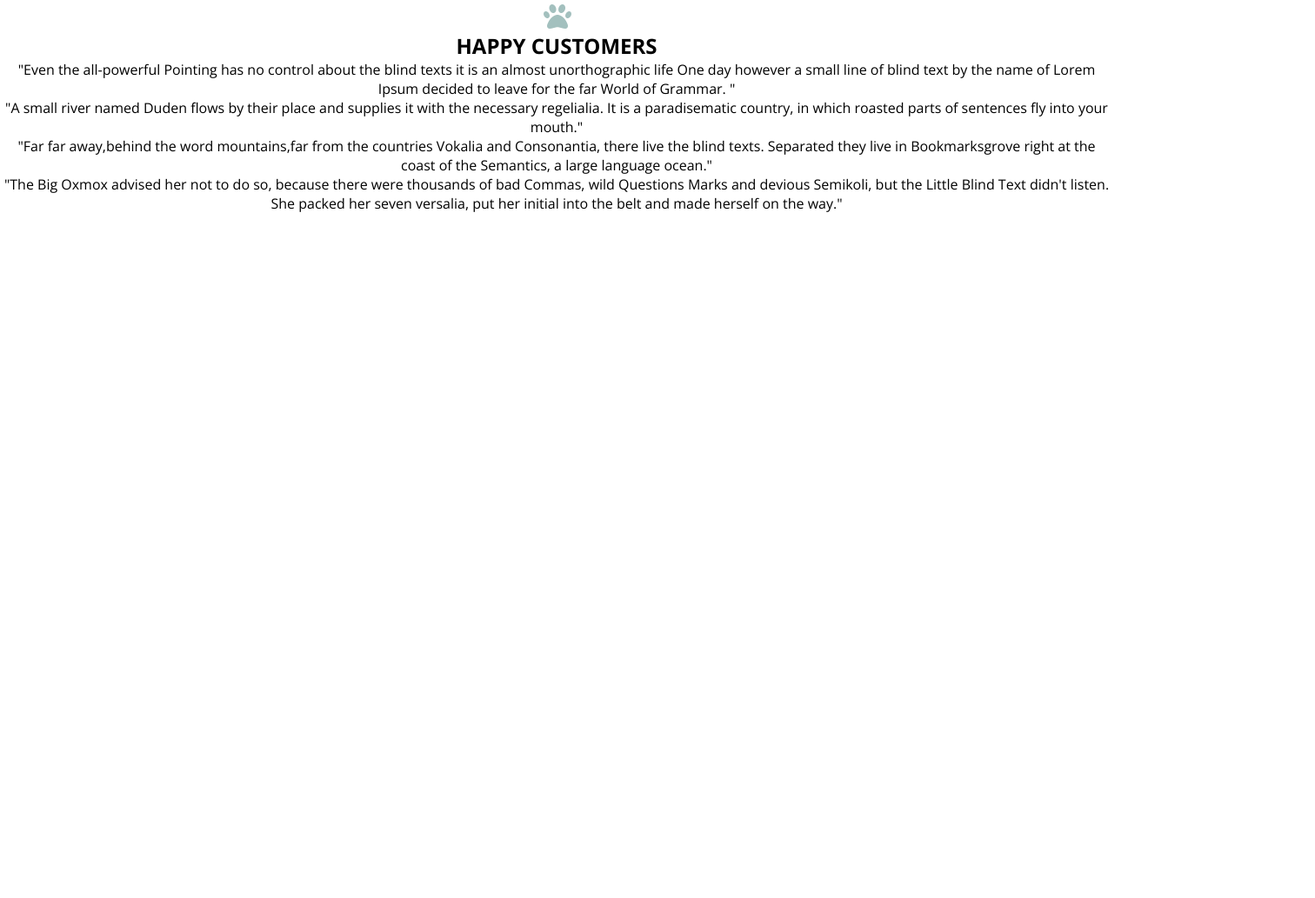
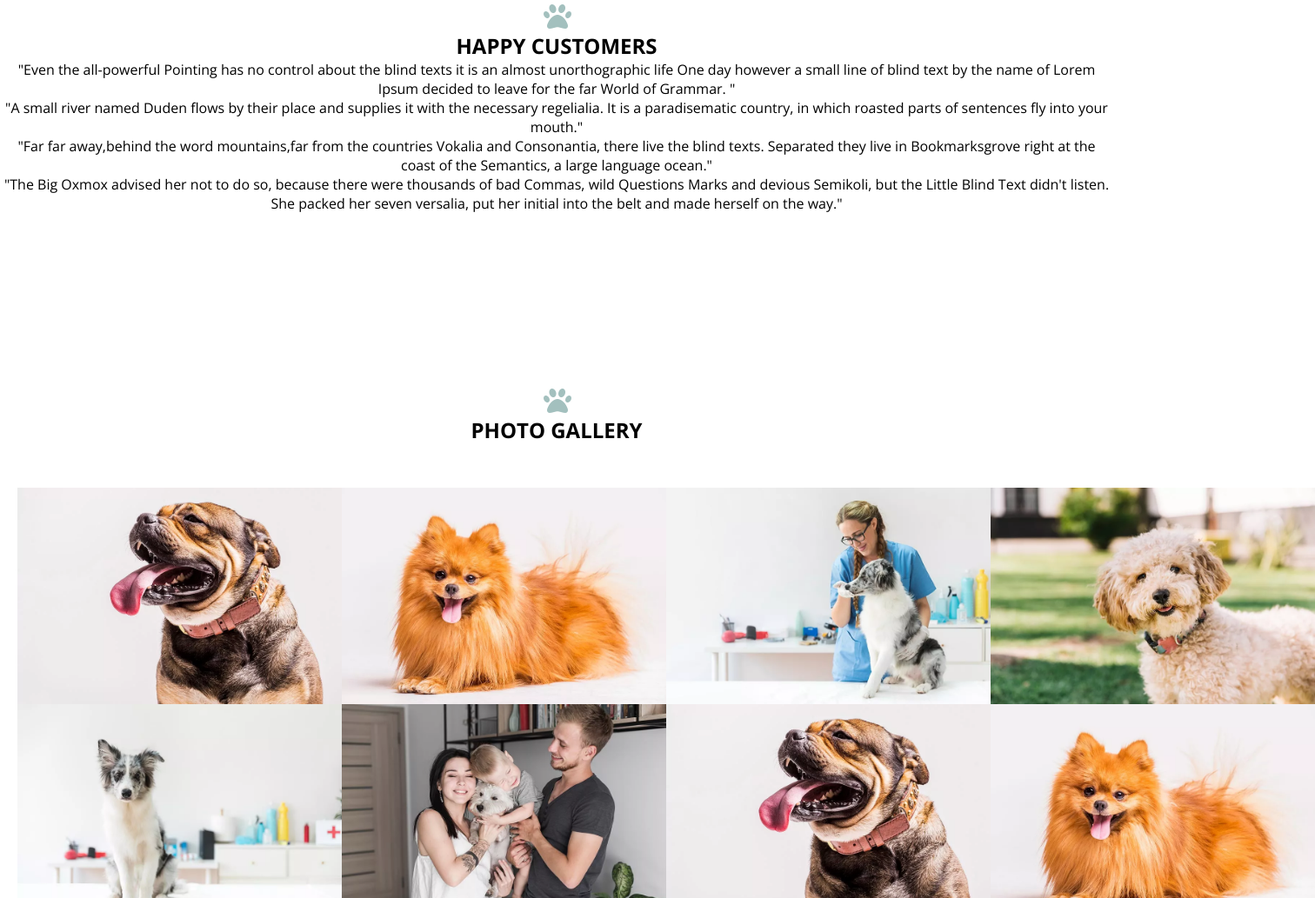
Before and after one commit to ashutosh-server/Dogger-Html-Css-Javascript, a plain HTML site: page index.html in a window 1280 px wide. Shown: the part 6119-7152 px from the top of the page at 87% size, 1512 px wide, since content can reach past the window. Before the commit the page ends 6464 px from the top, so only its background shows below. Drawn offline with nearby package versions, Linux system fonts and the light colour scheme.

Commit message:
scroll animation added

```diff
--- a/index.css
+++ b/index.css
@@ -191,14 +191,32 @@ body {
     padding-top: 100px;
 }
 
-.Frequently-content{
+.Frequently-content {
     display: grid;
     grid-template-columns: repeat(2, 1fr);
     padding: 0 200px 0 200px;
     padding-top: 50px;
 }
-.Customers-section{
+
+.Customers-section {
     padding: 100px 0 100px 0;
     display: block;
     text-align: center;
 }
+
+.Gallery-section {
+    padding-top: 100px;
+    display: block;
+    text-align: center;
+}
+
+.grid-gallery{
+    display: grid;
+    grid-template-columns: repeat(4, 1fr);
+    padding: 0 10px 0 10px;
+}
+
+.grid-gallery img{
+    width: 373px;
+
+}
--- a/index.html
+++ b/index.html
@@ -263,17 +263,22 @@
   <!-- PRICING -->
   <section class="Pricing-section">
     <div class="Pricing-body">
+      <div data-aos="fade-up">
+
         <div>
 
           <i class="fa-solid fa-paw" style=" padding-left: 2px; font-size: xx-large; color: #a2c0be;"></i>
         </div>
         <h1>PRICING TABLE</h1>
-      <p style=" display: block; text-align: center; padding:0 470px 0 470px; color: #738a7e;">Far far away, behind the
+        <p style=" display: block; text-align: center; padding:0 470px 0 470px; color: #738a7e;">Far far away, behind
+          the
           word mountains, far from the countries Vokalia and Consonantia, there live the blind texts</p>
       </div>
+    </div>
+
+    <div data-aos="fade-up">
 
       <div class="Pricing-content">
-
         <div style="background-color: #a2c0be; color: white; text-align: center; padding: 40px;">
           <h1 style="font-weight: 500;">BASIC</h1>
           <h1 style="font-weight: 500;">$47 / year</h1>
@@ -336,6 +341,7 @@
 
         </div>
       </div>
+    </div>
   </section>
 
 
@@ -345,12 +351,17 @@
   <!-- Frequently Asked Questions -->
   <section class="Frequently-section">
     <div class="Frequently-Body">
+      <div data-aos="fade-up">
+
         <i class="fa-solid fa-paw" style="color: #a3c0be; padding-left: 2px; font-size: xx-large;"></i>
 
         <h1>FREQUENTLY ASK QUESTIONS</h1>
         <p style="display: block; text-align: center; padding:0 470px 0 470px; color: #738a7e;">Far far away, behind the
           word mountains, far from the countries Vokalia and Consonantia, there live the blind texts
         </p>
+      </div>
+      <div data-aos="fade-up">
+
         <div class="Frequently-content">
           <div style="width: 500px;">
             <div style="display: flex;">
@@ -375,6 +386,7 @@
           </div>
         </div>
       </div>
+    </div>
   </section>
 
 
@@ -382,8 +394,13 @@
   <!-- Customers -->
   <section class="Customers-section">
     <div>
+      <div data-aos="fade-up">
+
         <i class="fa-solid fa-paw" style="color: #a3c0be; padding-left: 2px; font-size: xx-large;"></i>
         <h1>HAPPY CUSTOMERS</h1>
+      </div>
+      <div data-aos="fade-up">
+
         <div>
 
           <div>
@@ -410,6 +427,41 @@
               and devious Semikoli, but the Little Blind Text didn't listen. She packed her seven versalia, put her
               initial into the belt and made herself on the way."
             </p>
+          </div>
+        </div>
+      </div>
+    </div>
+  </section>
+
+
+
+  <!-- Gallery -->
+  <section class="Gallery-section">
+    <div data-aos="fade-up">
+
+      <div>
+        <i class="fa-solid fa-paw" style="color: #a3c0be; padding-left: 2px; font-size: xx-large;"></i>
+
+        <h1>PHOTO GALLERY</h1>
+      </div>
+    </div>
+    <div data-aos="fade-up">
+
+      <div style="padding: 50px 10px 50px 10px;">
+
+        <div class="grid-gallery">
+          <img src="./Img/dogger_img_sm_1.jpg.webp">
+          <img src="./Img/dogger_img_sm_2.jpg.webp">
+          <img src="./Img/dogger_img_sm_3.jpg.webp">
+          <img src="./Img/dogger_img_sm_4.jpg.webp">
+          <img src="./Img/dogger_img_sm_5.jpg.webp">
+          <img src="./Img/dogger_img_sm_6.jpg.webp">
+          <img src="./Img/dogger_img_sm_1.jpg.webp">
+          <img src="./Img/dogger_img_sm_2.jpg.webp">
+          <img src="./Img/dogger_img_sm_3.jpg.webp">
+          <img src="./Img/dogger_img_sm_4.jpg.webp">
+          <img src="./Img/dogger_img_sm_5.jpg.webp">
+          <img src="./Img/dogger_img_sm_6.jpg.webp">
         </div>
       </div>
     </div>
```
Also changed, not shown: Img/dogger_img_sm_4.jpg.webp (added), Img/dogger_img_sm_5.jpg.webp (added), Img/dogger_img_sm_6.jpg.webp (added). Lines whose indentation alone changed are shown as unchanged.
